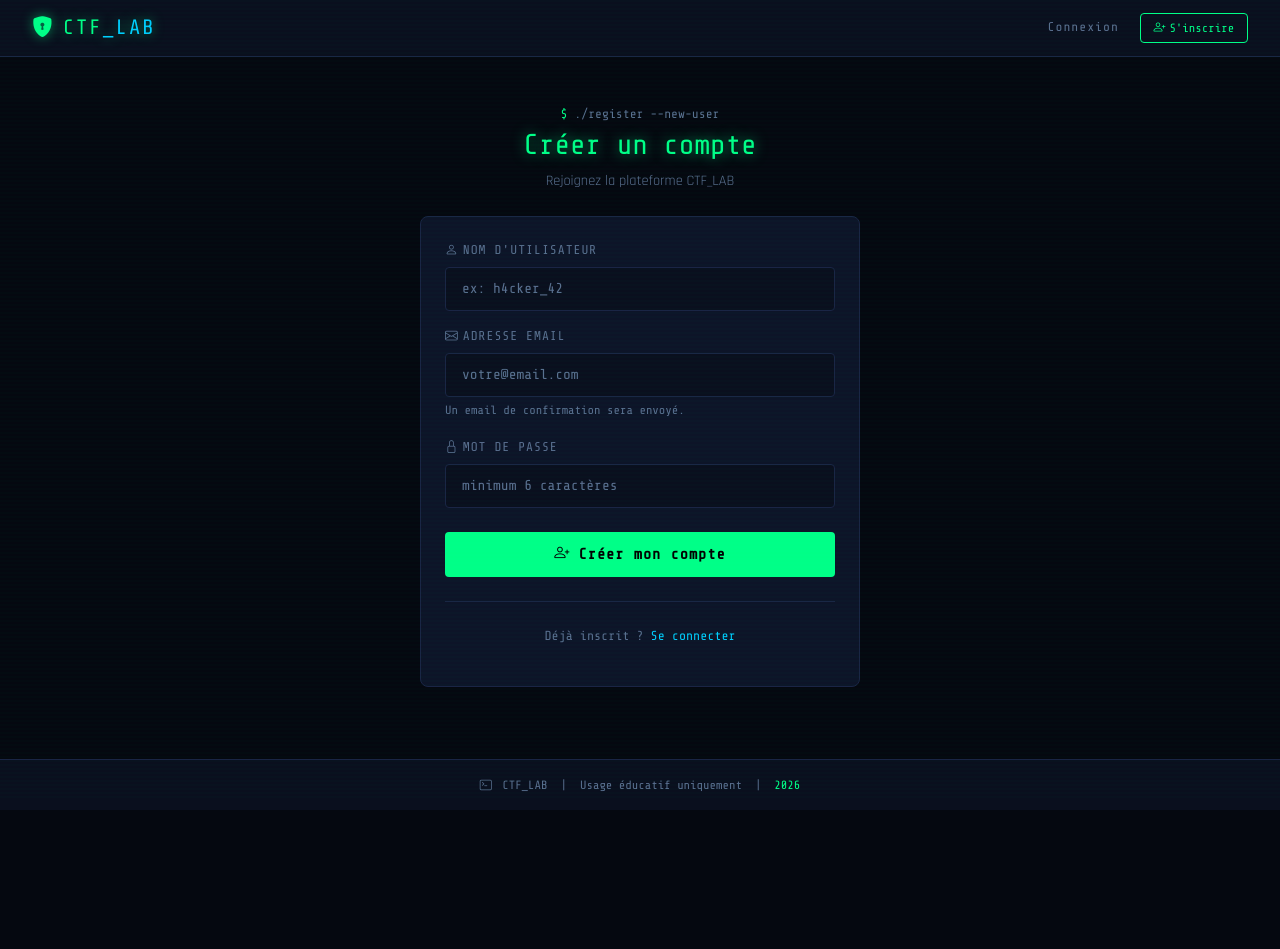
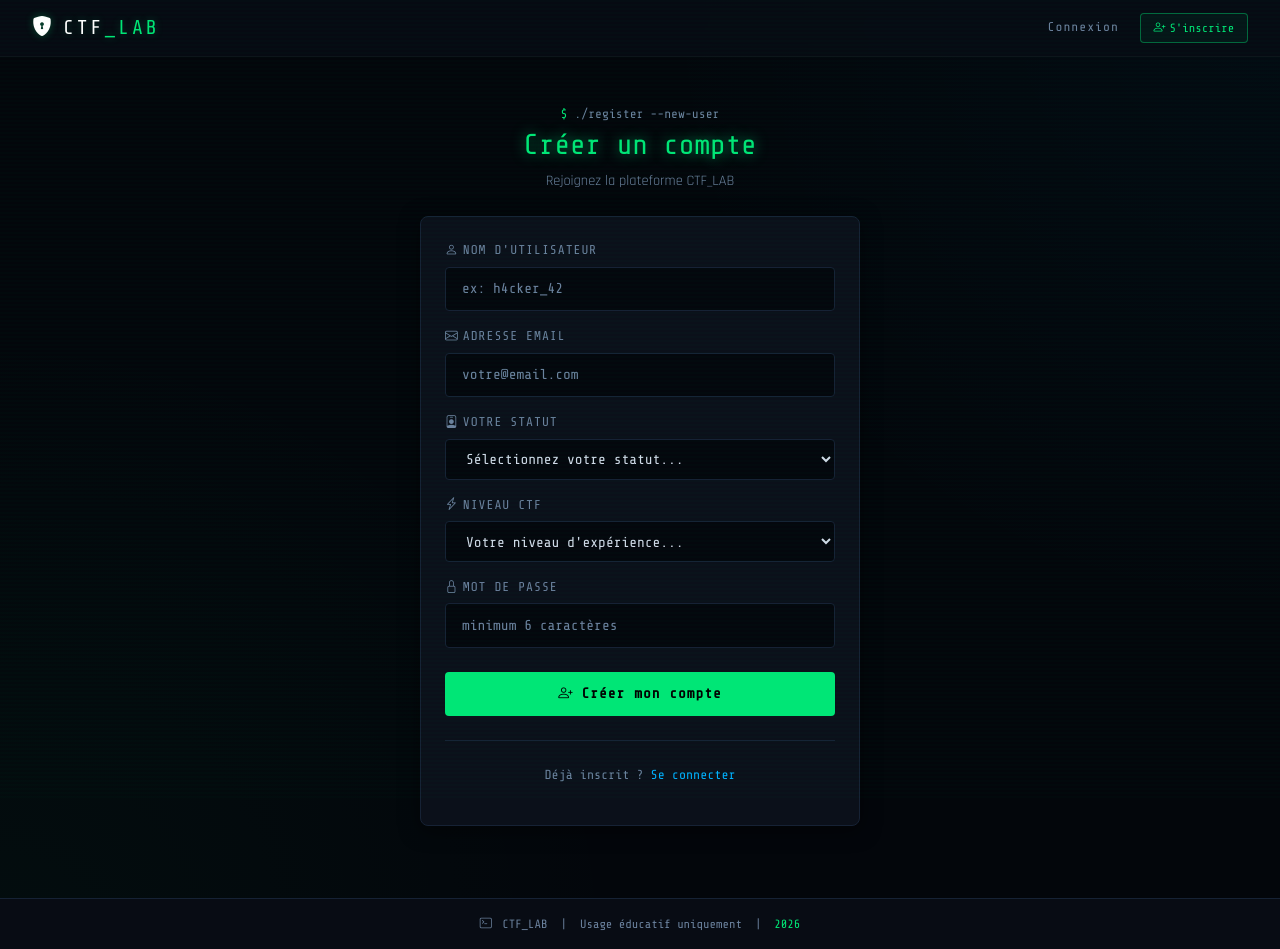
Before and after one commit to issama17/ctf_production, a Flask app: page /inscription in a window 1280 px wide. Before the commit the page ends 810 px from the top, so only its background shows below. Run offline with Flask 3, Linux system fonts and the light colour scheme.

Commit message:
Feat: Add OOP Statut and Experience features with Factory pattern

```diff
--- a/repository.py
+++ b/repository.py
@@ -9,10 +9,10 @@ class UtilisateurRepository:
     """
     Gère les opérations de base de données pour les Utilisateurs.
     """
-    def creer_utilisateur(self, username: str, email: str, pwd_hash: str, role: str = "participant") -> bool:
+    def creer_utilisateur(self, username: str, email: str, pwd_hash: str, role: str = "participant", statut: str = "Étudiant", experience: str = "Débutant") -> bool:
         """Crée un nouvel utilisateur."""
         try:
-            u = UserModele(username=username, email=email, password_hash=pwd_hash, role=role)
+            u = UserModele(username=username, email=email, password_hash=pwd_hash, role=role, statut=statut, experience=experience)
             db.session.add(u)
             db.session.commit()
             return True
--- a/routes.py
+++ b/routes.py
@@ -35,6 +35,8 @@ def register_routes(app, service_auth, service_ctf, user_repo):
                 request.form.get("nom", "").strip(),
                 request.form.get("email", "").strip().lower(),
                 request.form.get("mdp", ""),
+                request.form.get("statut", "Étudiant"),
+                request.form.get("experience", "Débutant"),
             )
             flash(res["message"], "success" if res["succes"] else "danger")
             if res["succes"]:
@@ -128,6 +130,9 @@ def register_routes(app, service_auth, service_ctf, user_repo):
                 "score":        row.score or 0,
                 "profile_pic":  row.profile_pic,
                 "defis_resolus": resolus,
+                "statut_nom":   row.statut_nom,
+                "statut_couleur": row.statut_couleur,
+                "experience":   row.experience,
                 "est_moi":      row.id == current_user.id,
             })
         return render_template("scoreboard.html", joueurs=joueurs)
--- a/templates/base.html
+++ b/templates/base.html
@@ -9,47 +9,48 @@
   <link href="https://fonts.googleapis.com/css2?family=Share+Tech+Mono&family=Rajdhani:wght@400;600;700&display=swap" rel="stylesheet"/>
   <style>
     :root {
-      --bg:#050810; --bg2:#0a0f1e; --card:#0d1428; --border:#1a2545;
-      --green:#00ff88; --green-dim:#00cc6a; --cyan:#00cfff;
-      --red:#ff3c5f; --yellow:#ffd166; --text:#c8d8f0; --text-dim:#5a7090;
-      --mono:'Share Tech Mono',monospace; --sans:'Rajdhani',sans-serif;
+      --bg: #03060b; --bg2: #080c14; --card: #0b101a; --border: #162235;
+      --green: #00e676; --green-dim: #00c853; --cyan: #00b0ff;
+      --red: #ff3366; --yellow: #ffc400; --text: #d0dbe8; --text-dim: #6b829e;
+      --mono: 'Share Tech Mono', monospace; --sans: 'Rajdhani', sans-serif;
     }
     *{box-sizing:border-box;}
-    body{background:var(--bg);color:var(--text);font-family:var(--sans);font-size:1.05rem;min-height:100vh;}
+    body{background:radial-gradient(circle at top right, rgba(0, 176, 255, 0.03), transparent 40%), radial-gradient(circle at bottom left, rgba(0, 230, 118, 0.03), transparent 40%), var(--bg);color:var(--text);font-family:var(--sans);font-size:1.05rem;min-height:100vh;}
     body::before{content:'';position:fixed;inset:0;background:repeating-linear-gradient(0deg,transparent,transparent 2px,rgba(0,255,136,.015) 2px,rgba(0,255,136,.015) 4px);pointer-events:none;z-index:9999;}
 
     /* Navbar */
-    .navbar-ctf{background:var(--bg2);border-bottom:1px solid var(--border);padding:.75rem 2rem;}
-    .navbar-brand{font-family:var(--mono);font-size:1.3rem;color:var(--green)!important;letter-spacing:2px;text-shadow:0 0 12px rgba(0,255,136,.5);}
-    .navbar-brand span{color:var(--cyan);}
-    .nav-link-ctf{font-family:var(--mono);font-size:.8rem;color:var(--text-dim)!important;letter-spacing:1px;text-decoration:none;padding:.4rem .8rem;border-radius:4px;transition:all .2s;}
-    .nav-link-ctf:hover{color:var(--green)!important;background:rgba(0,255,136,.07);}
-    .nav-link-ctf.active{color:var(--green)!important;}
-    .btn-nav-logout{font-family:var(--mono);font-size:.75rem;background:transparent;border:1px solid var(--red);color:var(--red);padding:.3rem .8rem;border-radius:4px;cursor:pointer;transition:all .2s;text-decoration:none;display:inline-flex;align-items:center;}
-    .btn-nav-logout:hover{background:var(--red);color:#fff;}
-    .btn-nav-login{font-family:var(--mono);font-size:.75rem;background:transparent;border:1px solid var(--green);color:var(--green);padding:.3rem .8rem;border-radius:4px;text-decoration:none;transition:all .2s;}
-    .btn-nav-login:hover{background:var(--green);color:#000;}
+    .navbar-ctf{background:rgba(8, 12, 20, 0.85);backdrop-filter:blur(10px);-webkit-backdrop-filter:blur(10px);border-bottom:1px solid rgba(255,255,255,0.03);padding:.75rem 2rem;position:sticky;top:0;z-index:1000;}
+    .navbar-brand{font-family:var(--mono);font-size:1.25rem;color:#fff!important;letter-spacing:3px;text-shadow:0 0 8px rgba(0,230,118,.3);}
+    .navbar-brand span{color:var(--green);}
+    .nav-link-ctf{font-family:var(--mono);font-size:.8rem;color:var(--text-dim)!important;letter-spacing:1px;text-decoration:none;padding:.4rem .8rem;border-radius:4px;transition:all .2s ease;}
+    .nav-link-ctf:hover{color:var(--text)!important;background:rgba(255,255,255,.03);}
+    .nav-link-ctf.active{color:var(--green)!important;background:rgba(0,230,118,.05);}
+    .btn-nav-logout{font-family:var(--mono);font-size:.75rem;background:transparent;border:1px solid rgba(255,51,102,.4);color:var(--red);padding:.3rem .8rem;border-radius:4px;cursor:pointer;transition:all .2s ease;text-decoration:none;display:inline-flex;align-items:center;}
+    .btn-nav-logout:hover{background:rgba(255,51,102,.1);color:var(--red);border-color:var(--red);}
+    .btn-nav-login{font-family:var(--mono);font-size:.75rem;background:rgba(0,230,118,.05);border:1px solid rgba(0,230,118,.4);color:var(--green);padding:.3rem .8rem;border-radius:4px;text-decoration:none;transition:all .2s ease;}
+    .btn-nav-login:hover{background:rgba(0,230,118,.1);border-color:var(--green);}
 
     /* Navbar avatar */
-    .nav-avatar{width:30px;height:30px;border-radius:50%;object-fit:cover;border:1.5px solid var(--green);vertical-align:middle;}
-    .nav-avatar-placeholder{width:30px;height:30px;border-radius:50%;background:rgba(0,255,136,.1);border:1.5px solid var(--green);display:inline-flex;align-items:center;justify-content:center;color:var(--green);font-size:.85rem;vertical-align:middle;}
-    .nav-user-btn{font-family:var(--mono);font-size:.8rem;color:var(--cyan);padding:.3rem .7rem;border-radius:4px;text-decoration:none;display:inline-flex;align-items:center;gap:.5rem;background:transparent;border:1px solid var(--border);transition:all .2s;}
-    .nav-user-btn:hover{border-color:var(--cyan);background:rgba(0,207,255,.06);color:var(--cyan);}
-    .nav-pts{font-family:var(--mono);font-size:.75rem;color:var(--yellow);}
+    .nav-avatar{width:28px;height:28px;border-radius:50%;object-fit:cover;border:1px solid var(--border);vertical-align:middle;transition:border-color .2s;}
+    .nav-avatar-placeholder{width:28px;height:28px;border-radius:50%;background:rgba(255,255,255,.02);border:1px solid var(--border);display:inline-flex;align-items:center;justify-content:center;color:var(--text-dim);font-size:.8rem;vertical-align:middle;}
+    .nav-user-btn{font-family:var(--mono);font-size:.8rem;color:var(--text);padding:.3rem .8rem;border-radius:4px;text-decoration:none;display:inline-flex;align-items:center;gap:.6rem;background:transparent;border:1px solid transparent;transition:all .2s;}
+    .nav-user-btn:hover{background:rgba(255,255,255,.02);border-color:var(--border);}
+    .nav-user-btn:hover .nav-avatar{border-color:var(--cyan);}
+    .nav-pts{font-family:var(--mono);font-size:.75rem;color:var(--cyan);background:rgba(0,176,255,.05);padding:.3rem .6rem;border-radius:4px;border:1px solid rgba(0,176,255,.2);}
 
     /* Cards */
-    .ctf-card{background:var(--card);border:1px solid var(--border);border-radius:8px;transition:border-color .25s,box-shadow .25s;}
-    .ctf-card:hover{border-color:var(--green);box-shadow:0 0 20px rgba(0,255,136,.08);}
+    .ctf-card{background:var(--card);border:1px solid var(--border);border-radius:8px;transform:translateY(0);transition:all .3s ease;box-shadow:0 4px 20px rgba(0,0,0,0.5);}
+    .ctf-card:hover{border-color:rgba(0,176,255,.3);box-shadow:0 8px 30px rgba(0,0,0,0.6), 0 0 0 1px rgba(0,176,255,.1) inset;transform:translateY(-2px);}
 
     /* Buttons */
-    .btn-ctf{font-family:var(--mono);font-size:.9rem;letter-spacing:1px;background:transparent;border:1px solid var(--green);color:var(--green);padding:.55rem 1.4rem;border-radius:4px;transition:all .2s;cursor:pointer;}
-    .btn-ctf:hover{background:var(--green);color:#000;box-shadow:0 0 16px rgba(0,255,136,.4);}
-    .btn-ctf-full{width:100%;padding:.7rem;font-family:var(--mono);font-size:.95rem;background:var(--green);color:#000;border:none;border-radius:4px;font-weight:700;cursor:pointer;transition:all .2s;letter-spacing:1px;}
-    .btn-ctf-full:hover{background:var(--green-dim);box-shadow:0 0 16px rgba(0,255,136,.4);}
+    .btn-ctf{font-family:var(--mono);font-size:.85rem;letter-spacing:1px;background:rgba(0,176,255,.05);border:1px solid var(--cyan);color:var(--cyan);padding:.55rem 1.4rem;border-radius:4px;transition:all .2s ease;cursor:pointer;}
+    .btn-ctf:hover{background:rgba(0,176,255,.15);color:#fff;box-shadow:0 0 15px rgba(0,176,255,.3);}
+    .btn-ctf-full{width:100%;padding:.7rem;font-family:var(--mono);font-size:.9rem;background:var(--green);color:#000;border:none;border-radius:4px;font-weight:700;cursor:pointer;transition:all .2s ease;letter-spacing:1px;}
+    .btn-ctf-full:hover{background:var(--green-dim);box-shadow:0 0 15px rgba(0,230,118,.3);}
 
     /* Forms */
-    .ctf-input{background:var(--bg2);border:1px solid var(--border);border-radius:4px;color:var(--text);font-family:var(--mono);font-size:.9rem;padding:.65rem 1rem;width:100%;transition:border-color .2s;}
-    .ctf-input:focus{outline:none;border-color:var(--green);background:var(--card);color:var(--text);box-shadow:0 0 0 3px rgba(0,255,136,.08);}
+    .ctf-input{background:rgba(3, 6, 11, 0.8);border:1px solid var(--border);border-radius:4px;color:var(--text);font-family:var(--mono);font-size:.9rem;padding:.65rem 1rem;width:100%;transition:all .2s ease;}
+    .ctf-input:focus{outline:none;border-color:var(--cyan);background:var(--card);box-shadow:0 0 0 2px rgba(0,176,255,.15);}
     .ctf-input::placeholder{color:var(--text-dim);}
     .ctf-label{font-family:var(--mono);font-size:.8rem;color:var(--text-dim);margin-bottom:.4rem;display:block;letter-spacing:1px;}
 
--- a/templates/inscription.html
+++ b/templates/inscription.html
@@ -30,9 +30,28 @@
         <label class="ctf-label"><i class="bi bi-envelope me-1"></i>ADRESSE EMAIL</label>
         <input type="email" name="email" class="ctf-input"
                placeholder="votre@email.com" required/>
-        <small class="text-dim font-mono" style="font-size:.75rem;">
-          Un email de confirmation sera envoyé.
-        </small>
+      </div>
+
+      <!-- Statut Utilisateur -->
+      <div class="mb-3">
+        <label class="ctf-label"><i class="bi bi-person-badge me-1"></i>VOTRE STATUT</label>
+        <select name="statut" class="ctf-input" required>
+          <option value="" disabled selected>Sélectionnez votre statut...</option>
+          <option value="Étudiant">Étudiant(e)</option>
+          <option value="Professeur">Professeur / Enseignant</option>
+          <option value="Externe">Externe (Non-étudiant)</option>
+        </select>
+      </div>
+
+      <!-- Niveau d'Expérience -->
+      <div class="mb-3">
+        <label class="ctf-label"><i class="bi bi-lightning-charge me-1"></i>NIVEAU CTF</label>
+        <select name="experience" class="ctf-input" required>
+          <option value="" disabled selected>Votre niveau d'expérience...</option>
+          <option value="Débutant">Débutant (Nouveau)</option>
+          <option value="Intermédiaire">Intermédiaire (Quelques CTF)</option>
+          <option value="Avancé">Avancé (Pro)</option>
+        </select>
       </div>
 
       <!-- Mot de passe -->
```
Also changed, not shown: models.py (+41 -1 lines), services.py (+10 -2 lines), templates/profil.html (+9 -1 lines), templates/scoreboard.html (+12 -0 lines).
